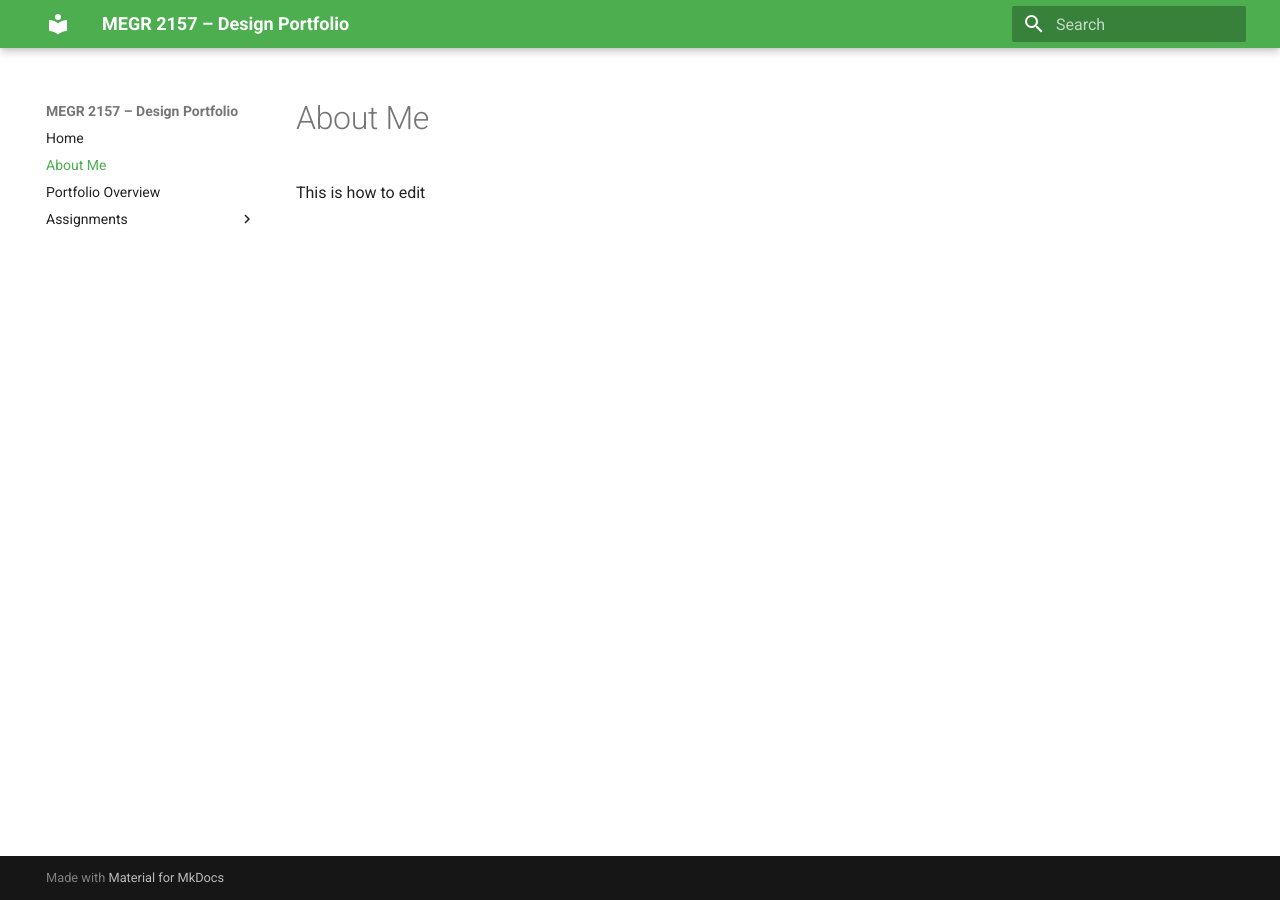
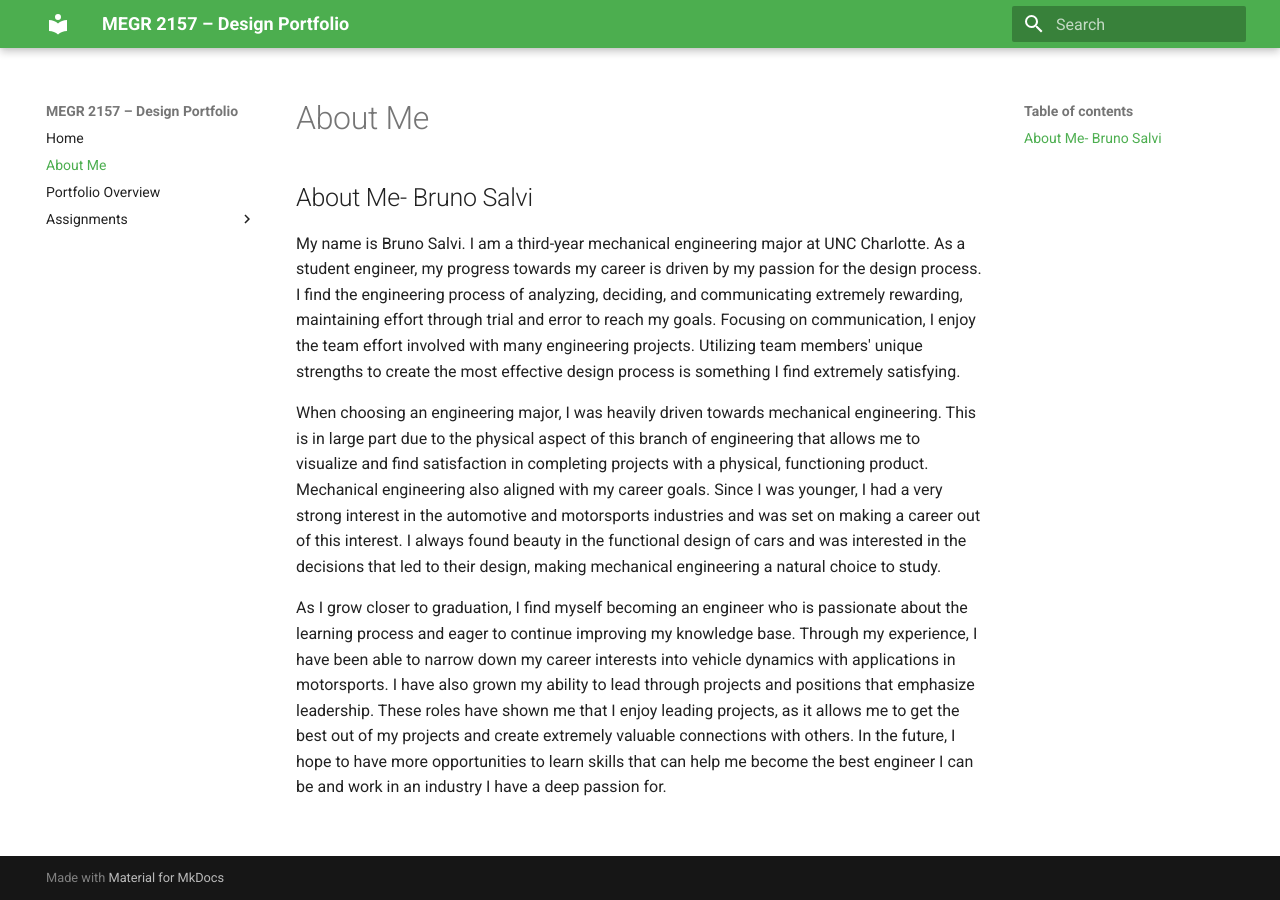
Before and after one commit to bsalvi7/megr2156-portfolio, an MkDocs documentation site: the page built from docs/aboutme/index.md, in a window 1280 px wide. Built offline with MkDocs 1.6.1 and Material for MkDocs 9.7.7, drawn with Linux system fonts in a browser that asks for light colours.

Commit message:
Revise About Me section with personal introduction
Updated the 'About Me' section with personal details and career aspirations.

```diff
--- a/docs/aboutme/index.md
+++ b/docs/aboutme/index.md
@@ -1,2 +1,7 @@
-#About Me
-This is how to edit
+## About Me- Bruno Salvi
+
+My name is Bruno Salvi. I am a third-year mechanical engineering major at UNC Charlotte. As a student engineer, my progress towards my career is driven by my passion for the design process. I find the engineering process of analyzing, deciding, and communicating extremely rewarding, maintaining effort through trial and error to reach my goals. Focusing on communication, I enjoy the team effort involved with many engineering projects. Utilizing team members' unique strengths to create the most effective design process is something I find extremely satisfying.
+
+When choosing an engineering major, I was heavily driven towards mechanical engineering. This is in large part due to the physical aspect of this branch of engineering that allows me to visualize and find satisfaction in completing projects with a physical, functioning product. Mechanical engineering also aligned with my career goals. Since I was younger, I had a very strong interest in the automotive and motorsports industries and was set on making a career out of this interest. I always found beauty in the functional design of cars and was interested in the decisions that led to their design, making mechanical engineering a natural choice to study.
+
+As I grow closer to graduation, I find myself becoming an engineer who is passionate about the learning process and eager to continue improving my knowledge base. Through my experience, I have been able to narrow down my career interests into vehicle dynamics with applications in motorsports. I have also grown my ability to lead through projects and positions that emphasize leadership. These roles have shown me that I enjoy leading projects, as it allows me to get the best out of my projects and create extremely valuable connections with others. In the future, I hope to have more opportunities to learn skills that can help me become the best engineer I can be and work in an industry I have a deep passion for.
```
